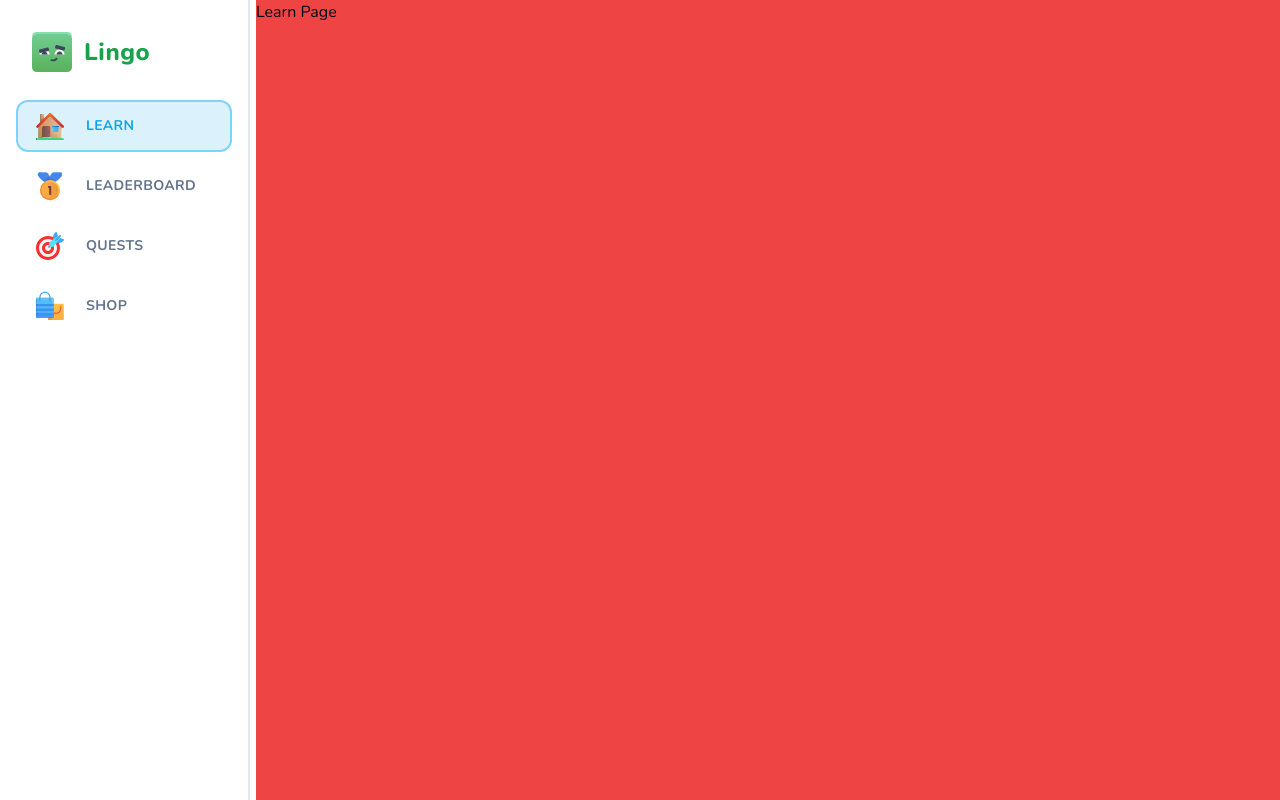
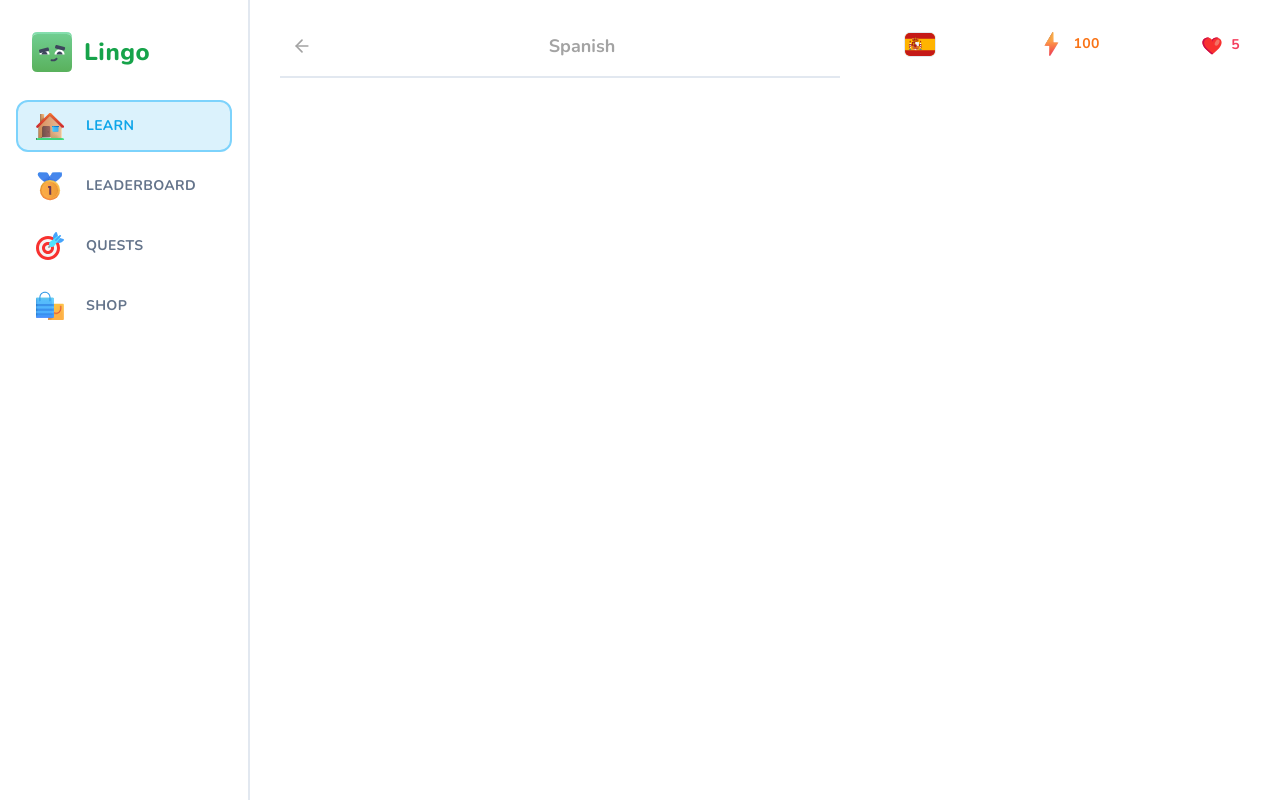
Before and after one commit to ryansldev/lingo, a Next.js app: page /learn in a window 1280 px wide. Built offline with nearby package versions, Linux system fonts and the light colour scheme.

Commit message:
Learn Page Wrappers

```diff
--- a/app/(main)/layout.tsx
+++ b/app/(main)/layout.tsx
@@ -11,7 +11,7 @@
       <MobileHeader />
       <Sidebar className="hidden lg:flex" />
       <main className="lg:pl-[256px] h-full pt-[50px] lg:pt-0">
-        <div className="bg-red-500 h-full">
+        <div className="max-w-[1056px] mx-auto pt-6 h-full">
           {children}
         </div>
       </main>
--- /dev/null
+++ b/app/(main)/learn/header.tsx
@@ -0,0 +1,23 @@
+import { Button } from "@/components/ui/button";
+import { ArrowLeft } from "lucide-react";
+import Link from "next/link";
+
+type Props = {
+  title: string;
+}
+
+export const Header = ({ title }: Props) => {
+  return (
+    <div className="sticky top-0 bg-white pb-3 lg:pt-[28px] lg:mt-[-28px] flex items-center justify-between border-b-2 mb-5 text-neutral-400 lg:z-50">
+      <Link href="/courses">
+        <Button variant="ghost" size="sm">
+          <ArrowLeft className="h-5 w-5 stroke-2 text-neutral-400" />
+        </Button>
+      </Link>
+      <h1 className="font-bold text-lg">
+        {title}
+      </h1>
+      <div />
+    </div>
+  )
+}
--- a/app/(main)/learn/page.tsx
+++ b/app/(main)/learn/page.tsx
@@ -1,7 +1,22 @@
+import { FeedWrapper } from "@/components/feed-wrapper"
+import { StickyWrapper } from "@/components/sticky-wrapper"
+import { Header } from "./header"
+import { UserProgress } from "@/components/user-progress"
+
 const LearnPage = () => {
   return (
-    <div>
-      Learn Page
+    <div className="flex flex-row-reverse gap-[48px] px-6">
+      <StickyWrapper>
+        <UserProgress
+          activeCourse={{ title: "Spanish", imageSrc: "/es.svg" }}
+          hearts={5}
+          points={100}
+          hasActiveSubscription={false}
+        />
+      </StickyWrapper>
+      <FeedWrapper>
+        <Header title="Spanish" />
+      </FeedWrapper>
     </div>
   )
 }
--- /dev/null
+++ b/components/feed-wrapper.tsx
@@ -0,0 +1,11 @@
+type Props = {
+  children: React.ReactNode;
+}
+
+export const FeedWrapper = ({ children }: Props) => {
+  return (
+    <div className="flex-1 relative top-0 pb-10">
+      {children}
+    </div>
+  )
+}
--- /dev/null
+++ b/components/sticky-wrapper.tsx
@@ -0,0 +1,13 @@
+type Props = {
+  children: React.ReactNode;
+}
+
+export const StickyWrapper = ({ children }: Props) => {
+  return (
+    <div className="hidden lg:block w-[368px] sticky self-end bottom-6">
+      <div className="min-h-[calc(100vh-48px)] sticky top-6 flex flex-col gap-y-4">
+        { children }
+      </div>
+    </div>
+  )
+}
--- /dev/null
+++ b/components/user-progress.tsx
@@ -0,0 +1,46 @@
+import Link from "next/link";
+import { Button } from "./ui/button";
+import Image from "next/image";
+import { InfinityIcon } from "lucide-react";
+
+type Props = {
+  activeCourse: { imageSrc: string; title: string }; // TODO: Replace with DB types
+  hearts: number;
+  points: number;
+  hasActiveSubscription: boolean;
+}
+
+export const UserProgress = ({
+  activeCourse,
+  hasActiveSubscription,
+  hearts,
+  points
+}: Props) => {
+  return (
+    <div className="flex items-center justify-between gap-x-2">
+      <Link href="/courses">
+        <Button variant="ghost">
+          <Image
+            src={activeCourse.imageSrc}
+            alt={activeCourse.title}
+            className="rounded-md border"
+            width={32}
+            height={32}
+          />
+        </Button>
+      </Link>
+      <Link href="/shop">
+        <Button variant="ghost" className="text-orange-500">
+          <Image src="/points.svg" height={28} width={28} alt="Points" className="mr-2" />
+          {points}
+        </Button>
+      </Link>
+      <Link href="/shop">
+        <Button variant="ghost" className="text-rose-500">
+          <Image src="/heart.svg" height={22} width={22} alt="Hearts" className="mr-2" />
+          {hasActiveSubscription ? <InfinityIcon className="h-4 w-4 stroke-[3]" /> : hearts}
+        </Button>
+      </Link>
+    </div>
+  )
+}
```
